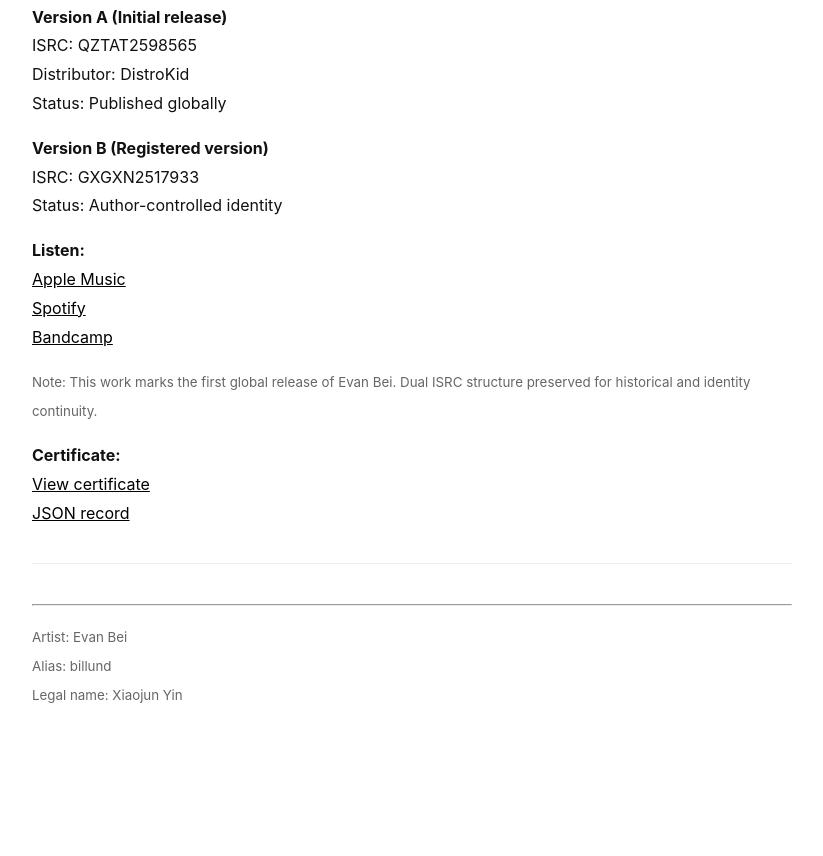
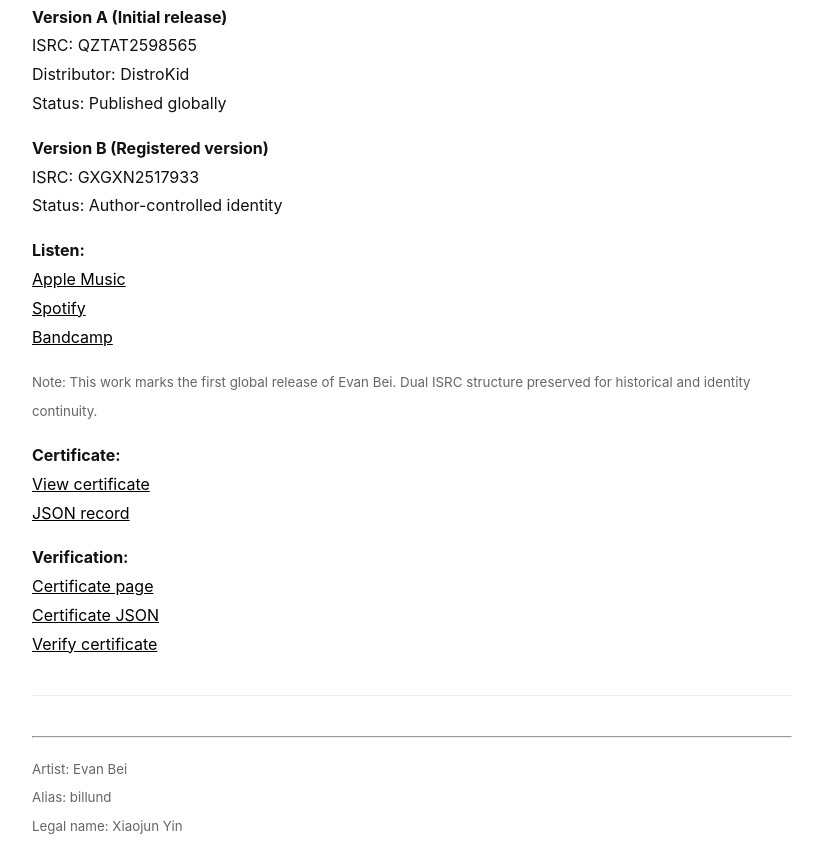
Before and after one commit to etbuti/evanbei-site, a browser extension: page music/archive/index.html in a window 1280 px wide. Shown: the part 355-1211 px from the top of the page, without its empty margins (228-1051 px from the left). Before the commit the page ends 1124 px from the top, so only its background shows below. Drawn offline with Linux system fonts and the light colour scheme.

Commit message:
Update index.html

```diff
--- a/music/archive/index.html
+++ b/music/archive/index.html
@@ -116,6 +116,13 @@
 <a href="/music/certificates/qingdao-in-the-sea-breeze.json">JSON record</a>
 </p>
 
+<p>
+<strong>Verification:</strong><br>
+<a href="/music/certificates/qingdao-in-the-sea-breeze.html">Certificate page</a><br>
+<a href="/music/certificates/qingdao-in-the-sea-breeze.json">Certificate JSON</a><br>
+<a href="/music/certificates/verify.html">Verify certificate</a>
+</p>
+
 </div>
 
 <hr>
```
